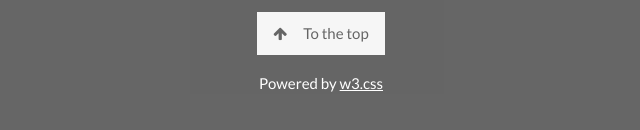
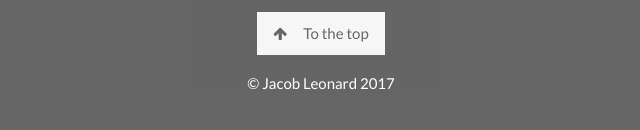
Before and after one commit to LethalLeonard/LethalLeonard.github.io, a plain HTML site: page index.html in a window 1280 px wide. Shown: the part 2193-2323 px from the top of the page, 319-959 px from the left. Drawn offline with nearby package versions, Linux system fonts and the light colour scheme.

Commit message:
JK one more

```diff
--- a/index.html
+++ b/index.html
@@ -205,7 +205,7 @@ body, html {
 <footer class="w3-center w3-black w3-padding-64 w3-opacity w3-hover-opacity-off">
   <a href="#home" class="w3-button w3-light-grey"><i class="fa fa-arrow-up w3-margin-right"></i>To the top</a>
 
-  <p>Powered by <a href="https://www.w3schools.com/w3css/default.asp" title="W3.CSS" target="_blank" class="w3-hover-text-green">w3.css</a></p>
+  <p aling="center">© Jacob Leonard 2017</p>
 </footer>
 
 <!-- Add Google Maps -->
```
